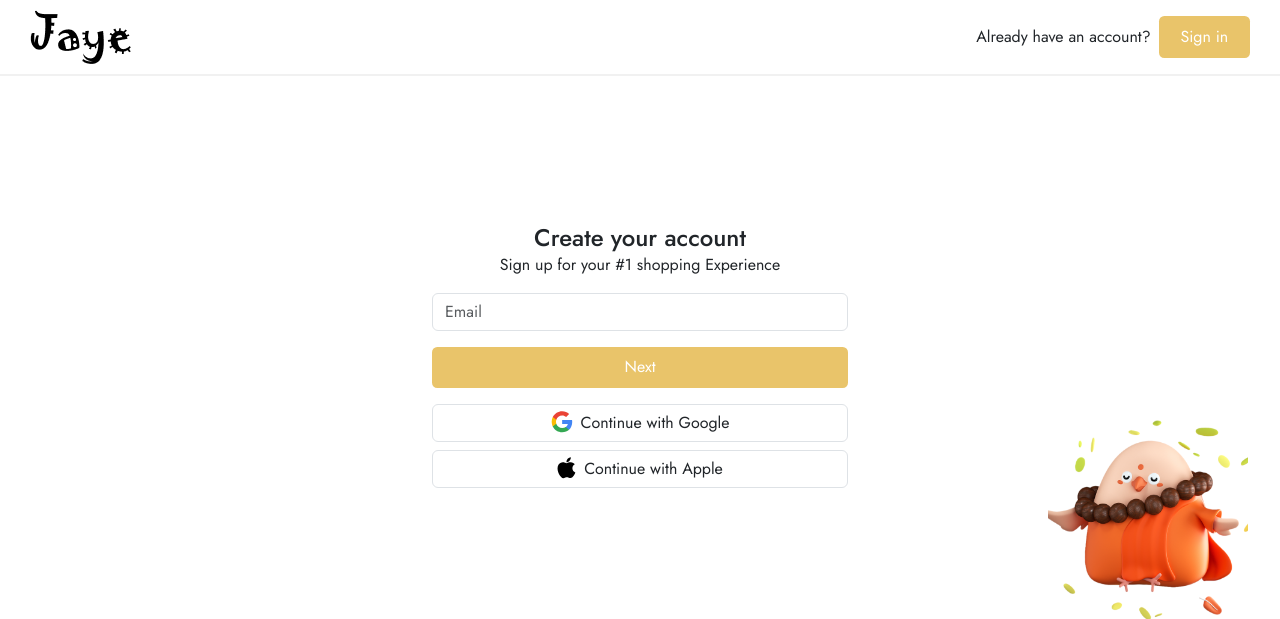
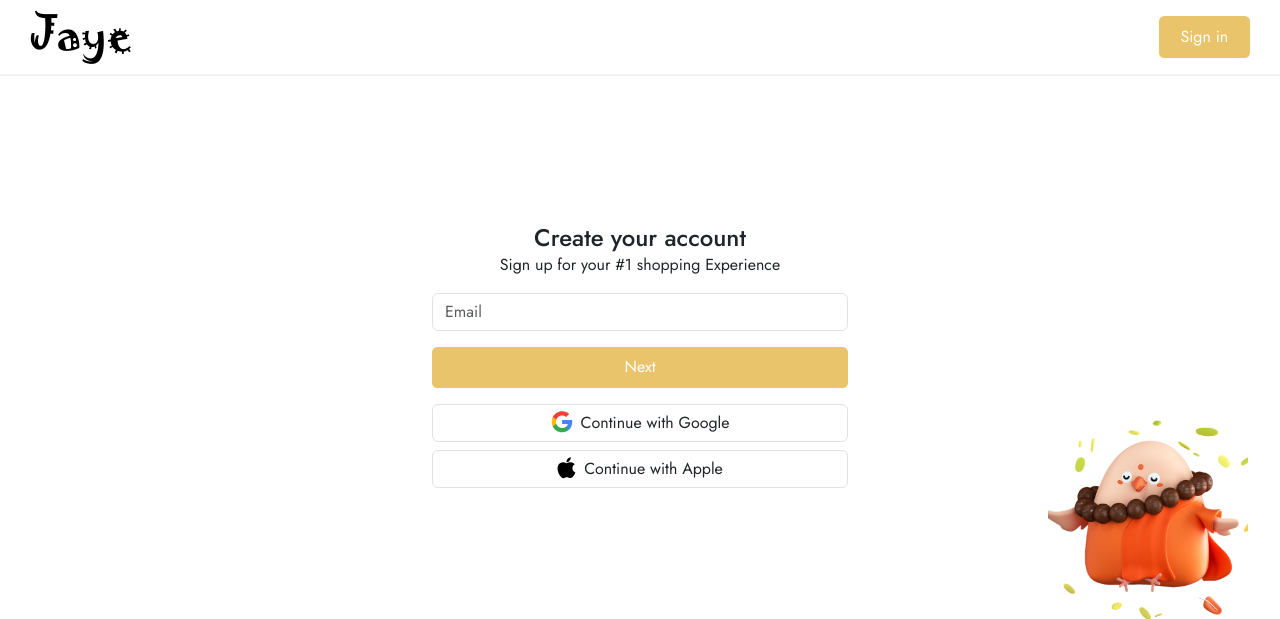
Before and after one commit to levah147/Jaye, a Django app: page / in a window 1280 px wide. Shown: the top 619 px of the page. Run offline with Django 5.2, Linux system fonts and the light colour scheme.

```diff
--- a/jayeproject/templates/index.html
+++ b/jayeproject/templates/index.html
@@ -66,7 +66,7 @@
             <header>
               <div><img src="{% static './assets/Jaye.png' %}" alt="Jaye Logo" /></div>
               <div class="signIn">
-                <p class="m-0">Already have an account?</p>
+                <p class="m-0 d-none">Already have an account?</p>
                 <button class="btn-jaye ms-2" id="Signin">Sign in</button>
               </div>
             </header>
```
Also changed, not shown: 1 other file.
